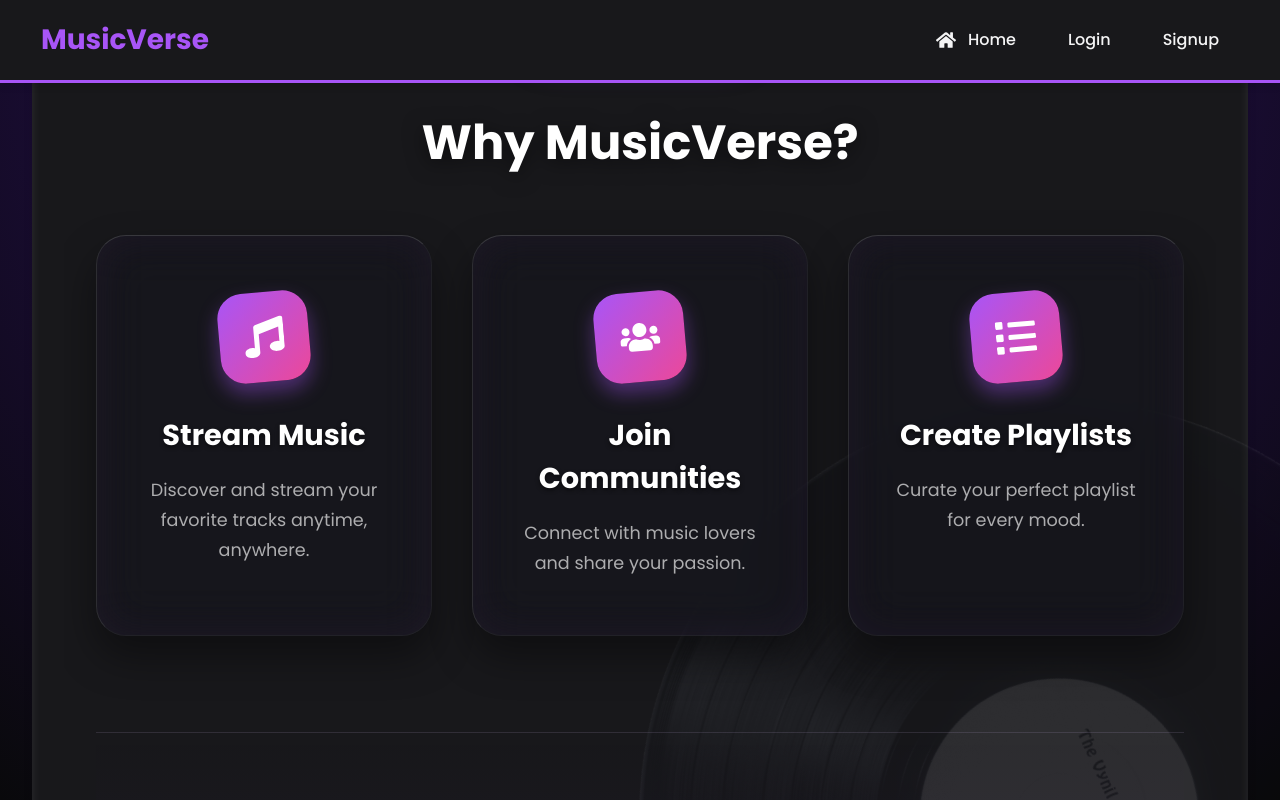
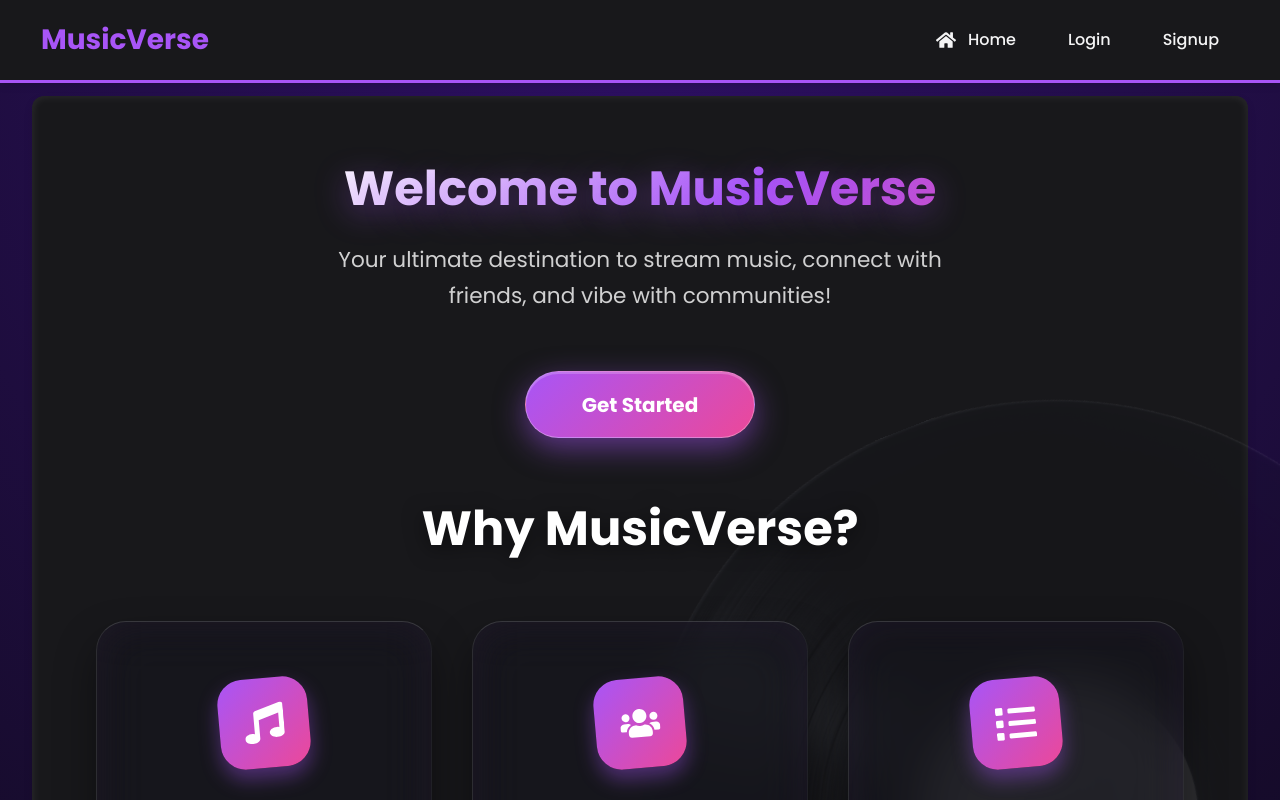
Before and after one commit to avyasaini/MusicVerse, a React (Vite) app in the folder frontend/musicverse-frontend/: page / in a window 1280 px wide. Shown: the top 800 px of the page. Built offline with nearby package versions, Linux system fonts and the light colour scheme.

Commit message:
Removed bad container constraints causing scrolling issues

```diff
--- a/frontend/musicverse-frontend/src/styles/GlobalStyles.css
+++ b/frontend/musicverse-frontend/src/styles/GlobalStyles.css
@@ -19,16 +19,17 @@
   box-sizing: border-box;
 }
 
-html,
-body {
+html, body {
   width: 100%;
-  height: 100%;
+  min-height: 100vh; /* Allow it to naturally expand, don't crush it */
   overflow-x: hidden;
-  font-family: "Poppins", -apple-system, BlinkMacSystemFont, "Segoe UI", Roboto,
-    Oxygen, Ubuntu, Cantarell, sans-serif;
+  margin: 0;
+  padding: 0;
+  font-family: "Poppins", -apple-system, BlinkMacSystemFont, "Segoe UI", Roboto, Oxygen, Ubuntu, Cantarell, sans-serif;
   background: var(--gradient-radial);
   color: var(--pink-lavender);
   font-size: 16px;
+  scroll-behavior: smooth;
 }
 
 #root {
--- a/frontend/musicverse-frontend/src/styles/Home.css
+++ b/frontend/musicverse-frontend/src/styles/Home.css
@@ -1,15 +1,12 @@
 /* src/styles/Home.css */
 
 .home-container {
-  display: flex;
-  flex-direction: column;
-  align-items: center;
+  display: block; /* Switch to native block rendering to guarantee full vertical sequence */
   min-height: 100vh;
   text-align: center;
-  padding: 2rem 2rem 4rem; /* Reduced to avoid double padding with app-main */
+  padding: 2rem 2rem 4rem;
   font-family: "Poppins", sans-serif;
   position: relative;
-  overflow: hidden;
 }
 
 .home-hero {
```
